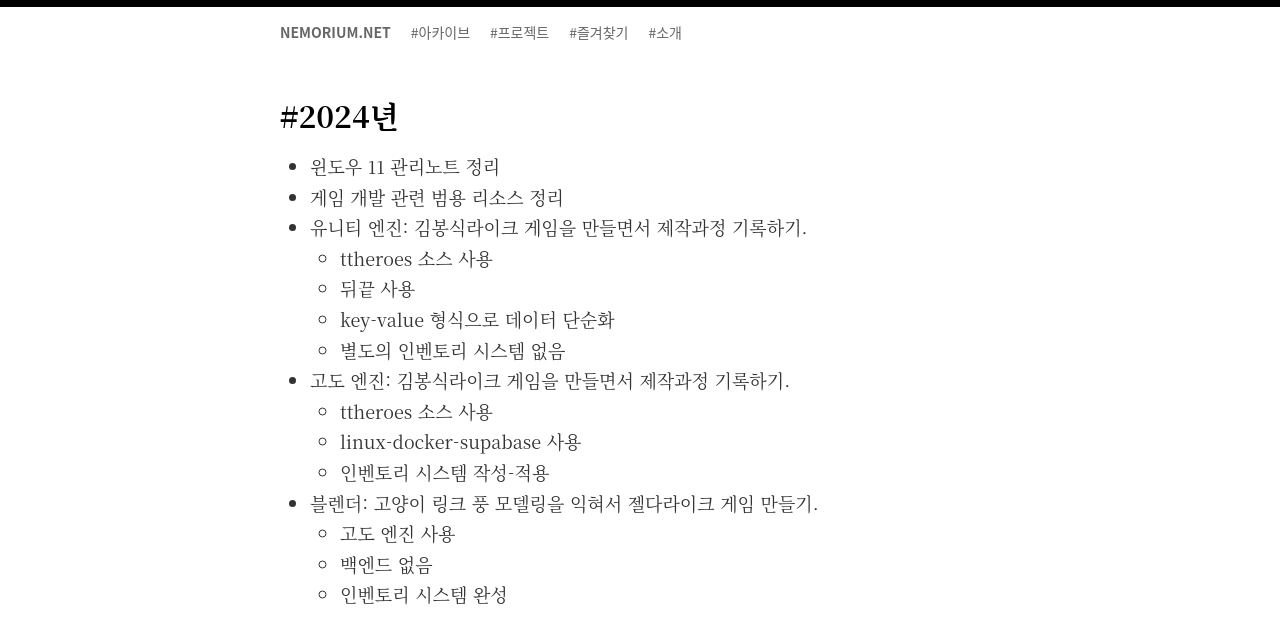
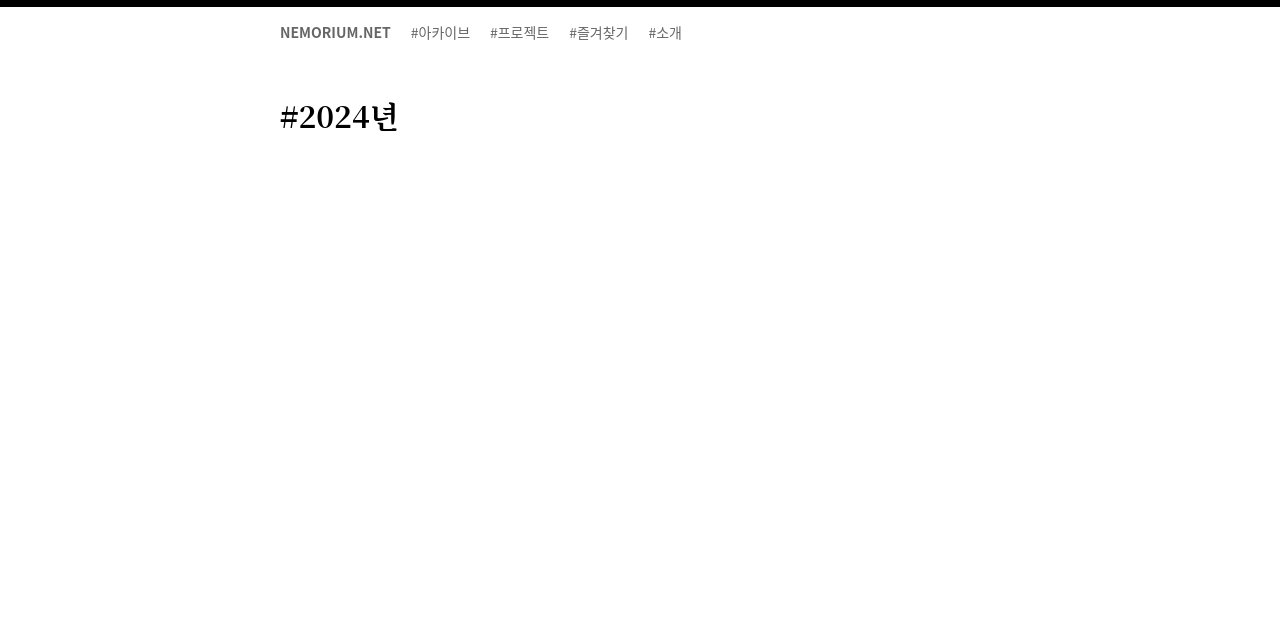
Before and after one commit to oxmhpark/oxmhpark, a Jekyll site: the page built from index.md, in a window 1280 px wide. Shown: the top 644 px of the page. Built offline with Jekyll 4.4.1, drawn with Linux system fonts in a browser that asks for light colours.

```diff
--- a/index.md
+++ b/index.md
@@ -2,18 +2,3 @@
 title: "#2024년"
 layout: page
 ---
-* 윈도우 11 관리노트 정리
-* 게임 개발 관련 범용 리소스 정리
-* 유니티 엔진: 김봉식라이크 게임을 만들면서 제작과정 기록하기.
-  * ttheroes 소스 사용
-  * 뒤끝 사용
-  * key-value 형식으로 데이터 단순화
-  * 별도의 인벤토리 시스템 없음
-* 고도 엔진: 김봉식라이크 게임을 만들면서 제작과정 기록하기.
-  * ttheroes 소스 사용
-  * linux-docker-supabase 사용
-  * 인벤토리 시스템 작성-적용
-* 블렌더: 고양이 링크 풍 모델링을 익혀서 젤다라이크 게임 만들기.
-  * 고도 엔진 사용
-  * 백엔드 없음
-  * 인벤토리 시스템 완성
```
Also changed, not shown: README.md.
